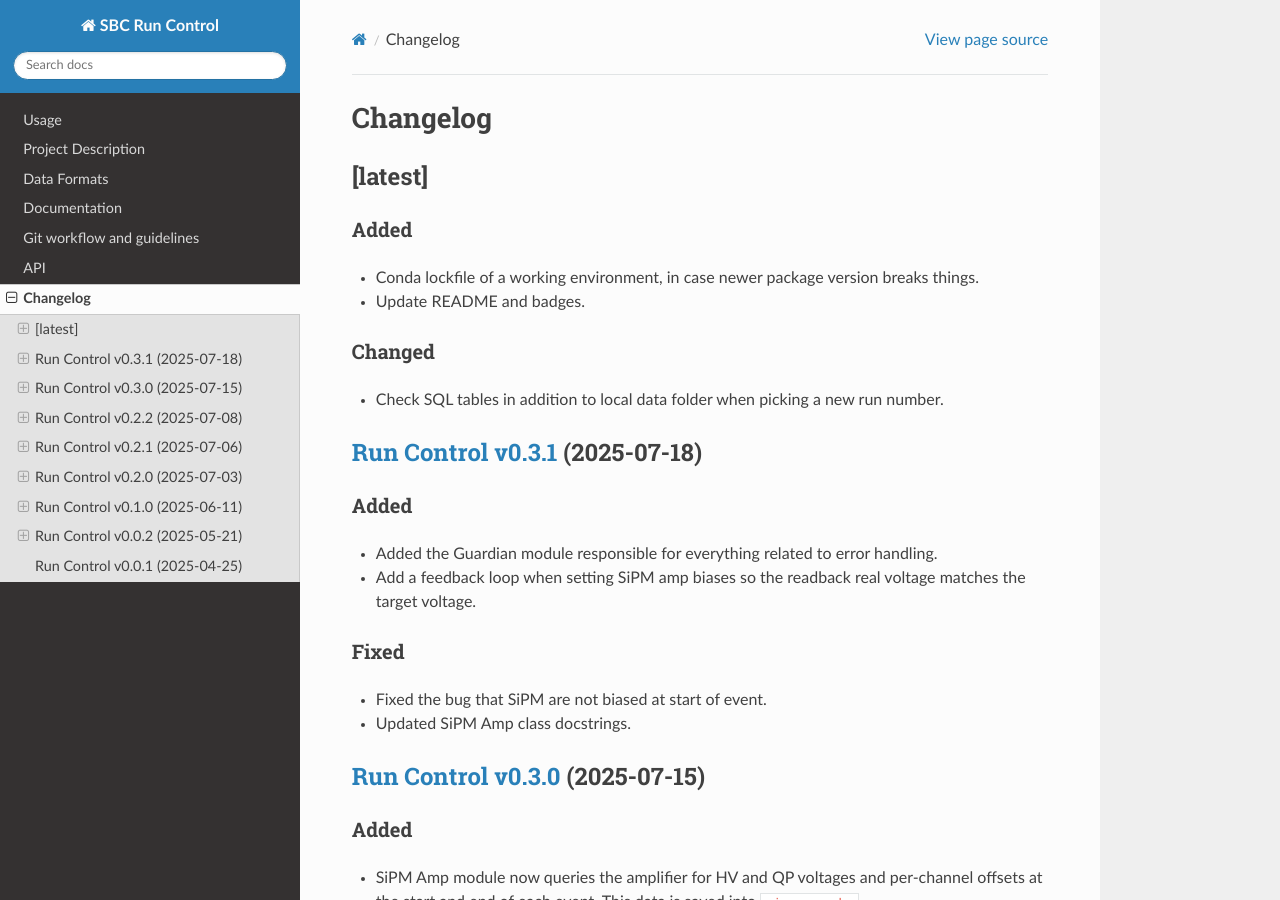
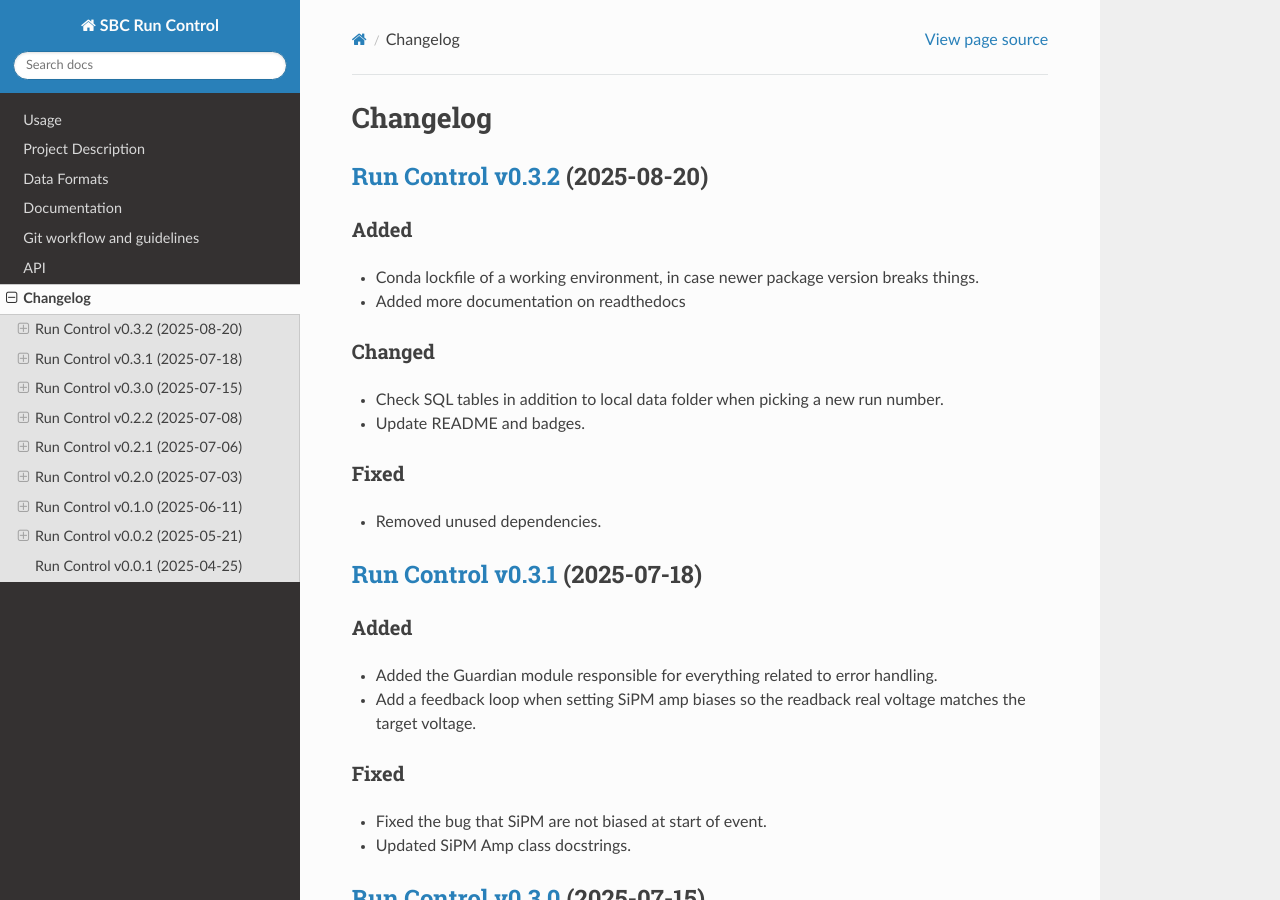
Before and after one commit to SBC-Collaboration/SBC-RunControl, a Sphinx documentation site: the page built from docs/changelog.md, in a window 1280 px wide and 900 px high. Built offline with Sphinx 7.4.7 and the Read the Docs theme 3.1.0, drawn with Linux system fonts in a browser that asks for light colours.

Commit message:
Prepare for v0.3.2

```diff
--- a/docs/changelog.md
+++ b/docs/changelog.md
@@ -1,11 +1,14 @@
 # Changelog
 
-## [latest]
+## [Run Control v0.3.2](https://github.com/SBC-Collaboration/SBC-RunControl/releases/tag/v0.3.2) (2025-08-20)
 ### Added
 - Conda lockfile of a working environment, in case newer package version breaks things.
-- Update README and badges.
+- Added more documentation on readthedocs
 ### Changed
 - Check SQL tables in addition to local data folder when picking a new run number.
+- Update README and badges.
+### Fixed
+- Removed unused dependencies.
 
 ## [Run Control v0.3.1](https://github.com/SBC-Collaboration/SBC-RunControl/releases/tag/v0.3.1) (2025-07-18)
 ### Added
--- a/docs/conf.py
+++ b/docs/conf.py
@@ -8,7 +8,7 @@ copyright = '2024-2025 SBC Collaboration'
 author = 'SBC Collaboration'
 
 release = '0.3'
-version = '0.3.1'
+version = '0.3.2'
 
 # -- General configuration
 
```
